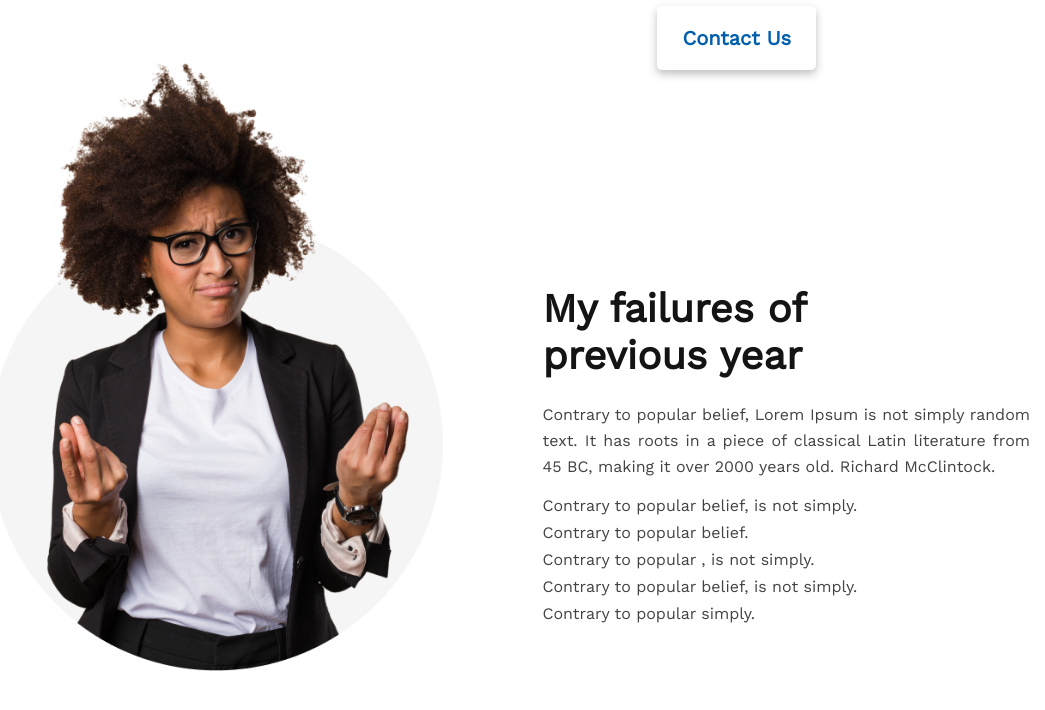
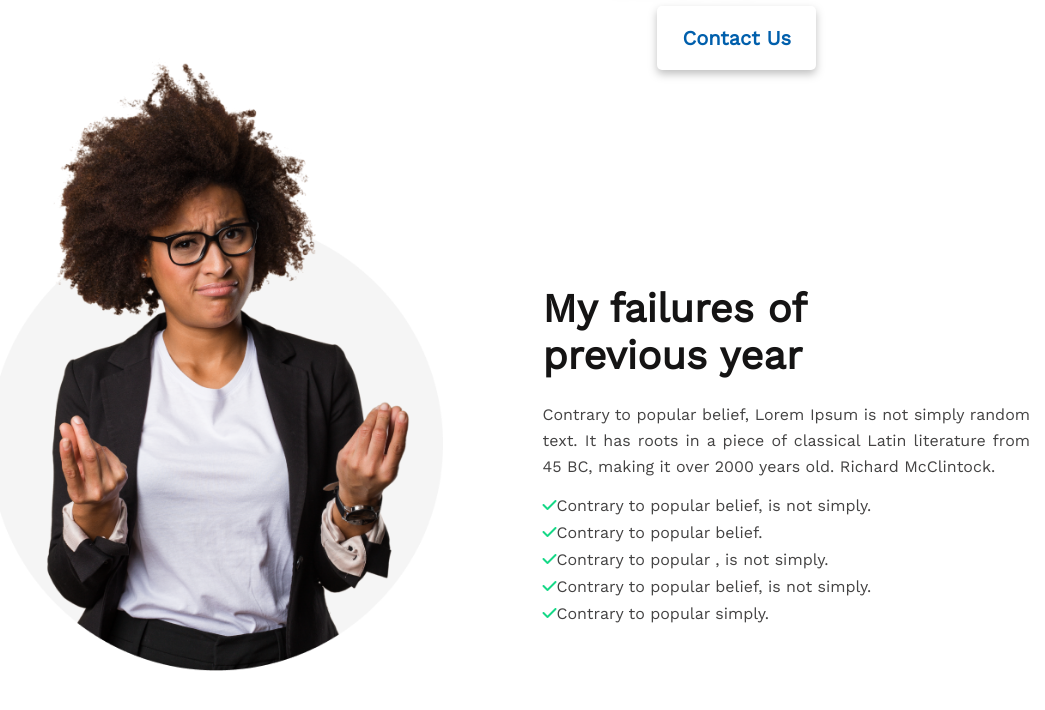
Before and after one commit to saifulislam735/dev_protfolio_assignment, a plain HTML site: page index.html in a window 1280 px wide. Shown: the part 882-1592 px from the top of the page, without its empty margins (235-1280 px from the left). Drawn offline with nearby package versions, Linux system fonts and the light colour scheme.

Commit message:
failure section final submit

```diff
--- a/css/style.css
+++ b/css/style.css
@@ -82,4 +82,12 @@ header{
 }
 .failure-section-right_div_check p{
     margin-bottom: 8px;
+
 }
+.failure-section-right_div_check img{
+    width:2px;
+    height: 3px;
+}
+.fa-check{
+    color:#16D887;
+}
--- a/index.html
+++ b/index.html
@@ -9,6 +9,7 @@
     <link rel="preconnect" href="https://fonts.googleapis.com">
     <link rel="preconnect" href="https://fonts.gstatic.com" crossorigin>
     <link href="https://fonts.googleapis.com/css2?family=Work+Sans:ital@0;1&display=swap" rel="stylesheet">
+    <link rel="stylesheet" href="https://cdnjs.cloudflare.com/ajax/libs/font-awesome/6.3.0/css/all.min.css">
 </head>
 <body>
     <header>
@@ -29,18 +30,23 @@
                 <h4 class="failure-section-right_div_heading">My failures of <br> previous year</h4>
                 <p class="failure-section-right_div_paragraph">Contrary to popular belief, Lorem Ipsum is not simply random text. It has roots in a piece of classical Latin literature from 45 BC, making it over 2000 years old. Richard McClintock.</p>
                 <div class="failure-section-right_div_check">
-                    <p>Contrary to popular belief, is not simply.</p>
-                    <p>Contrary to popular belief.</p>
-                    <p>Contrary to popular , is not simply.</p>
-                    <p>Contrary to popular belief, is not simply.</p>
-                    <p>Contrary to popular simply.</p>
+                    <p><i class="fa-solid fa-check" ></i>Contrary to popular belief, is not simply.</p>
+                    <p><i class="fa-solid fa-check" ></i>Contrary to popular belief.</p>
+                    <p><i class="fa-solid fa-check"></i>Contrary to popular , is not simply.</p>
+                    <p><i class="fa-solid fa-check"></i>Contrary to popular belief, is not simply.</p>
+                    <p><i class="fa-solid fa-check"></i>Contrary to popular simply.</p>
                 </div>
             </div>
-
-
-
-
         </section>
+        <!-- <section>
+            <h4>My plans</h4>
+            <div>
+                <div></div>
+                <div></div>
+                <div></div>
+                <div></div>
+            </div>
+        </section> -->
 
     </main>
     <footer>
```
Also changed, not shown: images/icons/check.jpg (added).
